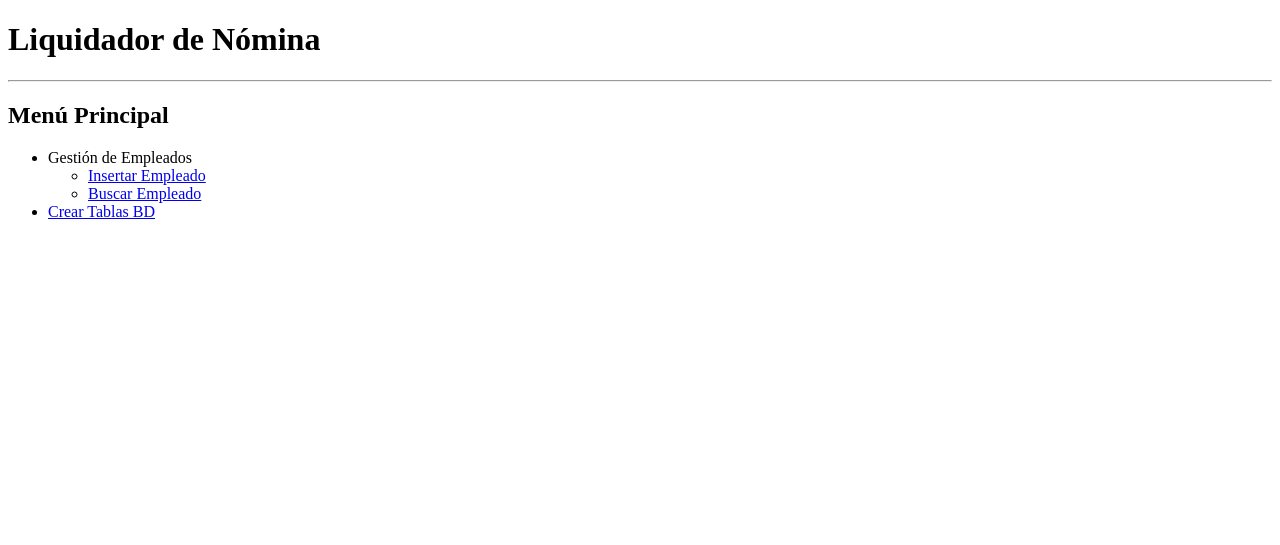
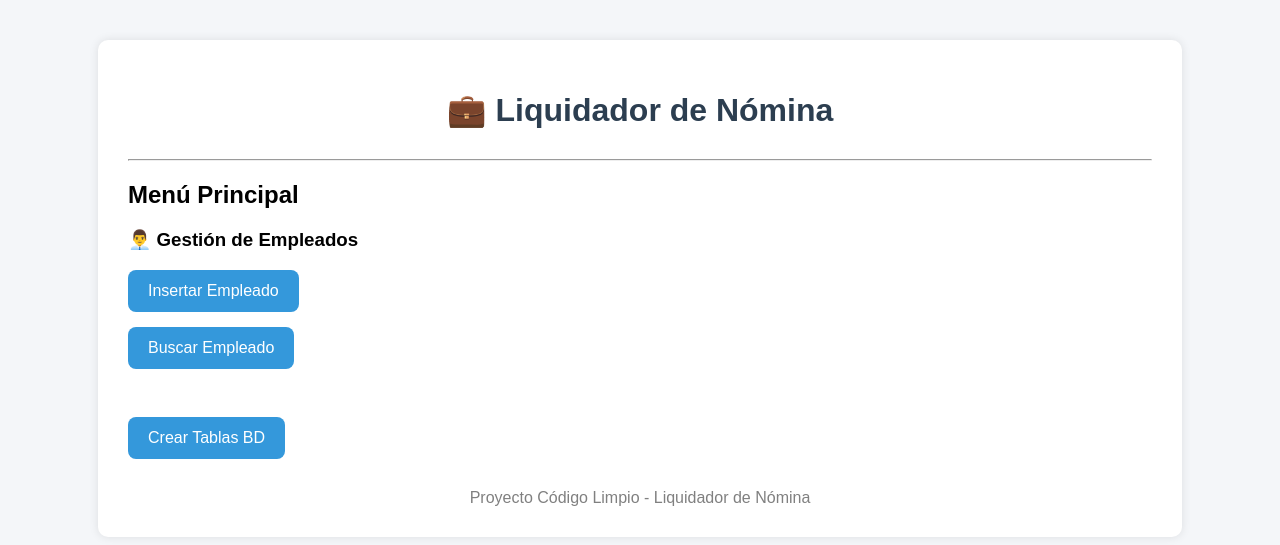
Before and after one commit to jidarraga721/liquidador_de_nomina, a Flask app: page / in a window 1280 px wide. Shown: the top 545 px of the page. Run offline with Flask 3, Linux system fonts and the light colour scheme.

Commit message:
Mejora interfaz principal y agrega estilos CSS

```diff
--- /dev/null
+++ b/static/style.css
@@ -0,0 +1,98 @@
+body{
+    font-family: Arial, Helvetica, sans-serif;
+    background-color: #f4f6f9;
+    margin: 0;
+    padding: 0;
+}
+
+.container{
+    width: 80%;
+    margin: auto;
+    margin-top: 40px;
+    background: white;
+    padding: 30px;
+    border-radius: 10px;
+    box-shadow: 0px 0px 10px rgba(0,0,0,0.1);
+}
+
+h1{
+    text-align: center;
+    color: #2c3e50;
+    margin-bottom: 30px;
+}
+
+ul{
+    list-style: none;
+    padding: 0;
+}
+
+li{
+    margin: 15px 0;
+}
+
+a{
+    text-decoration: none;
+    color: white;
+    background-color: #3498db;
+    padding: 12px 20px;
+    border-radius: 8px;
+    display: inline-block;
+    transition: 0.3s;
+}
+
+a:hover{
+    background-color: #2980b9;
+}
+
+form{
+    display: flex;
+    flex-direction: column;
+}
+
+input{
+    padding: 10px;
+    margin-bottom: 15px;
+    border-radius: 6px;
+    border: 1px solid #ccc;
+}
+
+button{
+    padding: 12px;
+    border: none;
+    border-radius: 8px;
+    background-color: #2ecc71;
+    color: white;
+    cursor: pointer;
+    font-size: 16px;
+}
+
+button:hover{
+    background-color: #27ae60;
+}
+
+table{
+    width: 100%;
+    border-collapse: collapse;
+    margin-top: 20px;
+}
+
+table, th, td{
+    border: 1px solid #ddd;
+}
+
+th{
+    background-color: #3498db;
+    color: white;
+    padding: 12px;
+}
+
+td{
+    padding: 10px;
+    text-align: center;
+}
+
+.footer{
+    text-align: center;
+    margin-top: 30px;
+    color: gray;
+}
--- a/templates/index.html
+++ b/templates/index.html
@@ -3,27 +3,56 @@
 
 <head>
     <title>Liquidador de Nómina</title>
+
+    <link rel="stylesheet" href="{{ url_for('static', filename='style.css') }}">
 </head>
 
 <body>
 
-    <h1>Liquidador de Nómina</h1>
+    <div class="container">
+
+        <h1>💼 Liquidador de Nómina</h1>
 
         <hr>
 
         <h2>Menú Principal</h2>
 
         <ul>
+
             <li>
-            Gestión de Empleados
+                <h3>👨‍💼 Gestión de Empleados</h3>
+
                 <ul>
-                <li><a href="/insertar_empleado">Insertar Empleado</a></li>
-                <li><a href="/buscar_empleado">Buscar Empleado</a></li>
+                    <li>
+                        <a href="/insertar_empleado">
+                            Insertar Empleado
+                        </a>
+                    </li>
+
+                    <li>
+                        <a href="/buscar_empleado">
+                            Buscar Empleado
+                        </a>
+                    </li>
                 </ul>
             </li>
 
-        <li><a href="/crear_tablas">Crear Tablas BD</a></li>
+            <br>
+
+            <li>
+                <a href="/crear_tablas">
+                    Crear Tablas BD
+                </a>
+            </li>
+
         </ul>
+
+        <div class="footer">
+            Proyecto Código Limpio - Liquidador de Nómina
+        </div>
+
+    </div>
+
 </body>
 
 </html>
```
Lines whose indentation alone changed are shown as unchanged.
